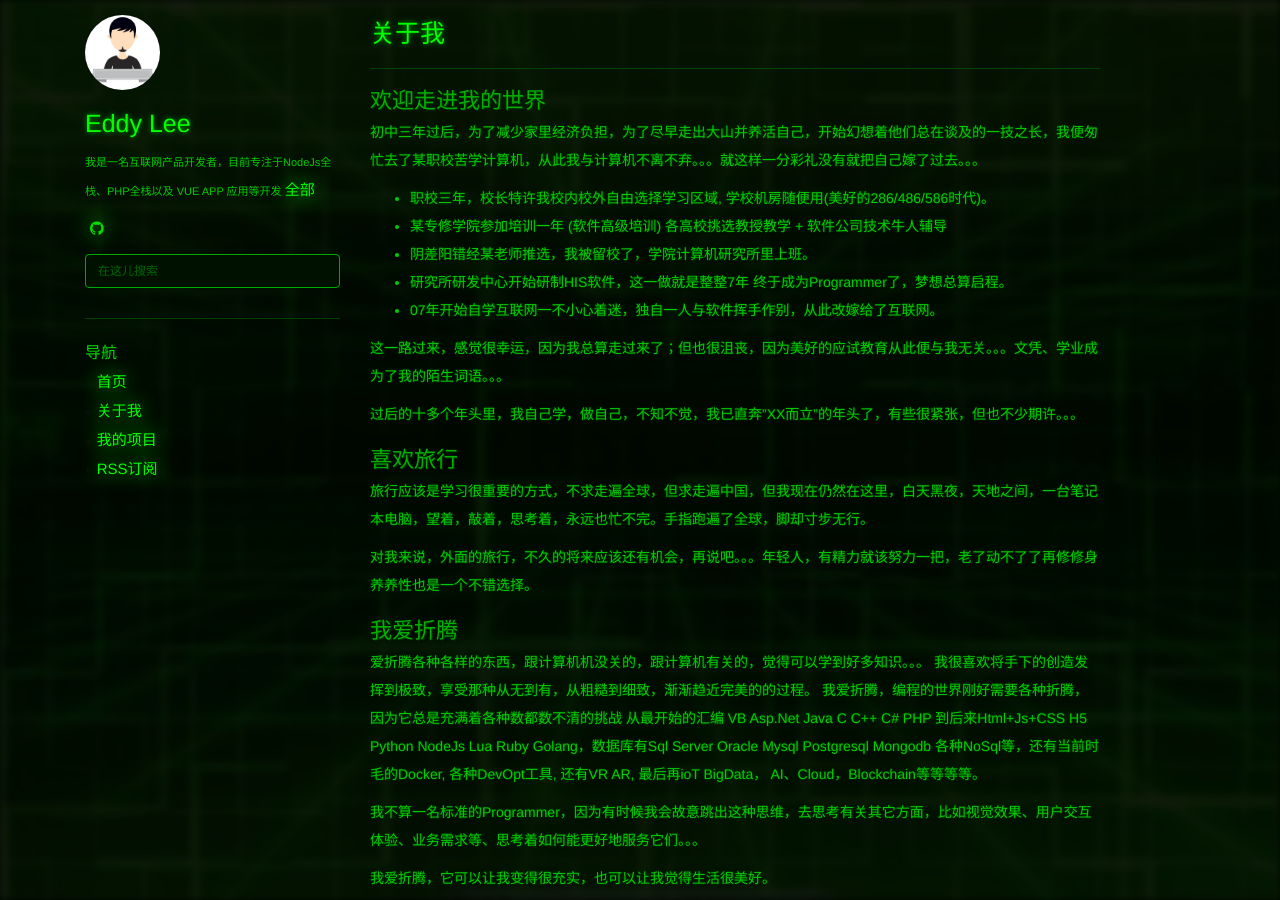
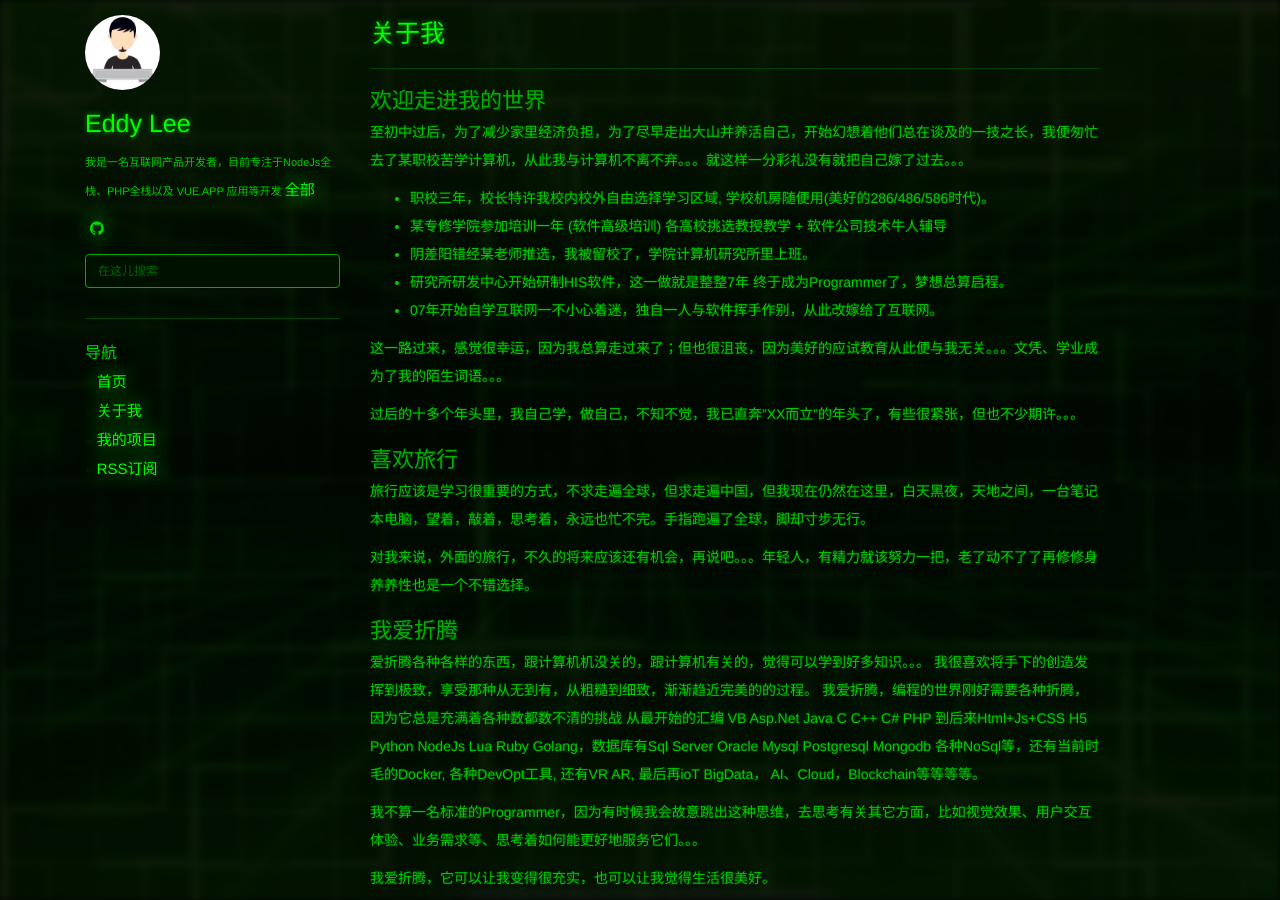
Before and after one commit to eddy2lee/eddy2lee.github.io, a Jekyll site: the page built from about.md, in a window 1280 px wide and 900 px high. Built offline with Jekyll 4.4.1, drawn with Linux system fonts in a browser that asks for light colours; nearby versions of some CDN libraries.

Commit message:
Update about.md

```diff
--- a/about.md
+++ b/about.md
@@ -6,7 +6,7 @@ permalink: /about/
 
 ### 欢迎走进我的世界
 
-初中三年过后，为了减少家里经济负担，为了尽早走出大山并养活自己，开始幻想着他们总在谈及的一技之长，我便匆忙去了某职校苦学计算机，从此我与计算机不离不弃。。。就这样一分彩礼没有就把自己嫁了过去。。。
+至初中过后，为了减少家里经济负担，为了尽早走出大山并养活自己，开始幻想着他们总在谈及的一技之长，我便匆忙去了某职校苦学计算机，从此我与计算机不离不弃。。。就这样一分彩礼没有就把自己嫁了过去。。。
 
 * 职校三年，校长特许我校内校外自由选择学习区域, 学校机房随便用(美好的286/486/586时代)。
 * 某专修学院参加培训一年 (软件高级培训) 各高校挑选教授教学 + 软件公司技术牛人辅导
```
